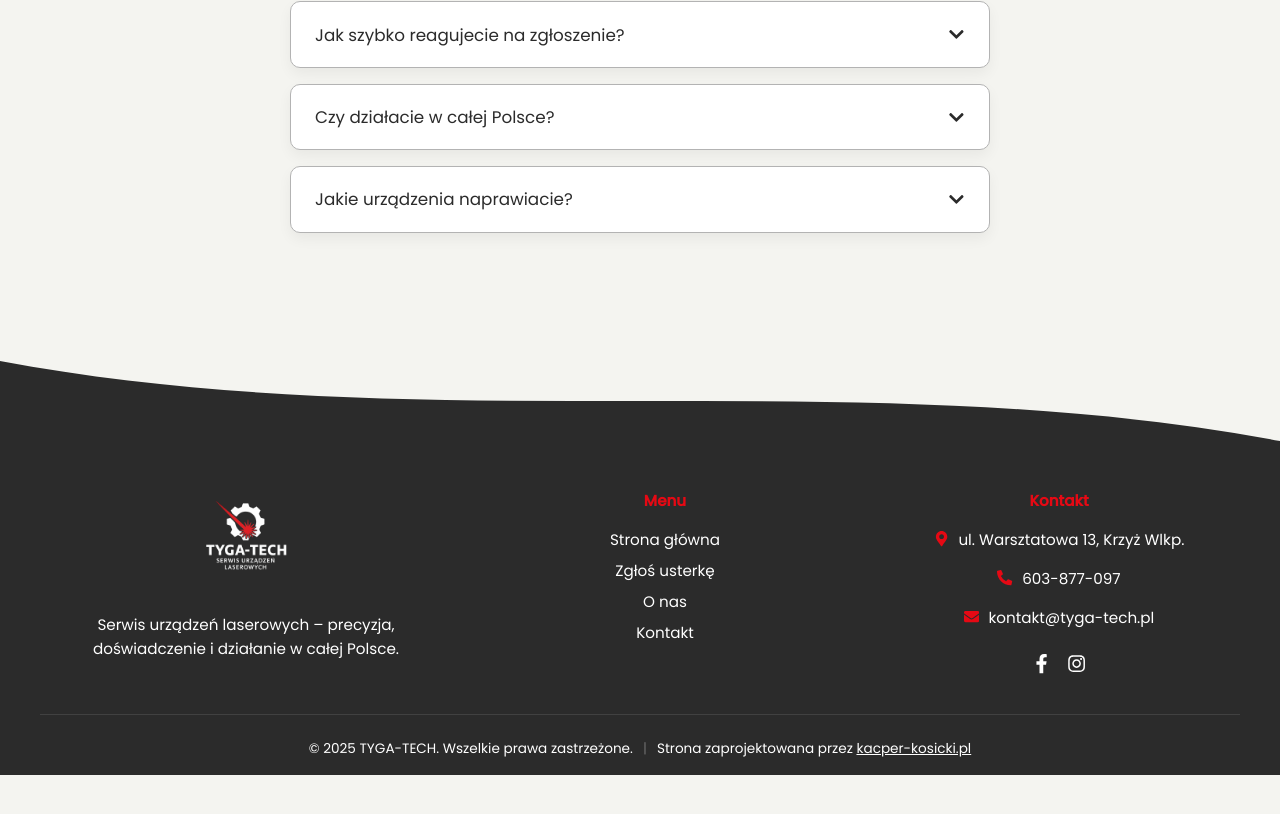
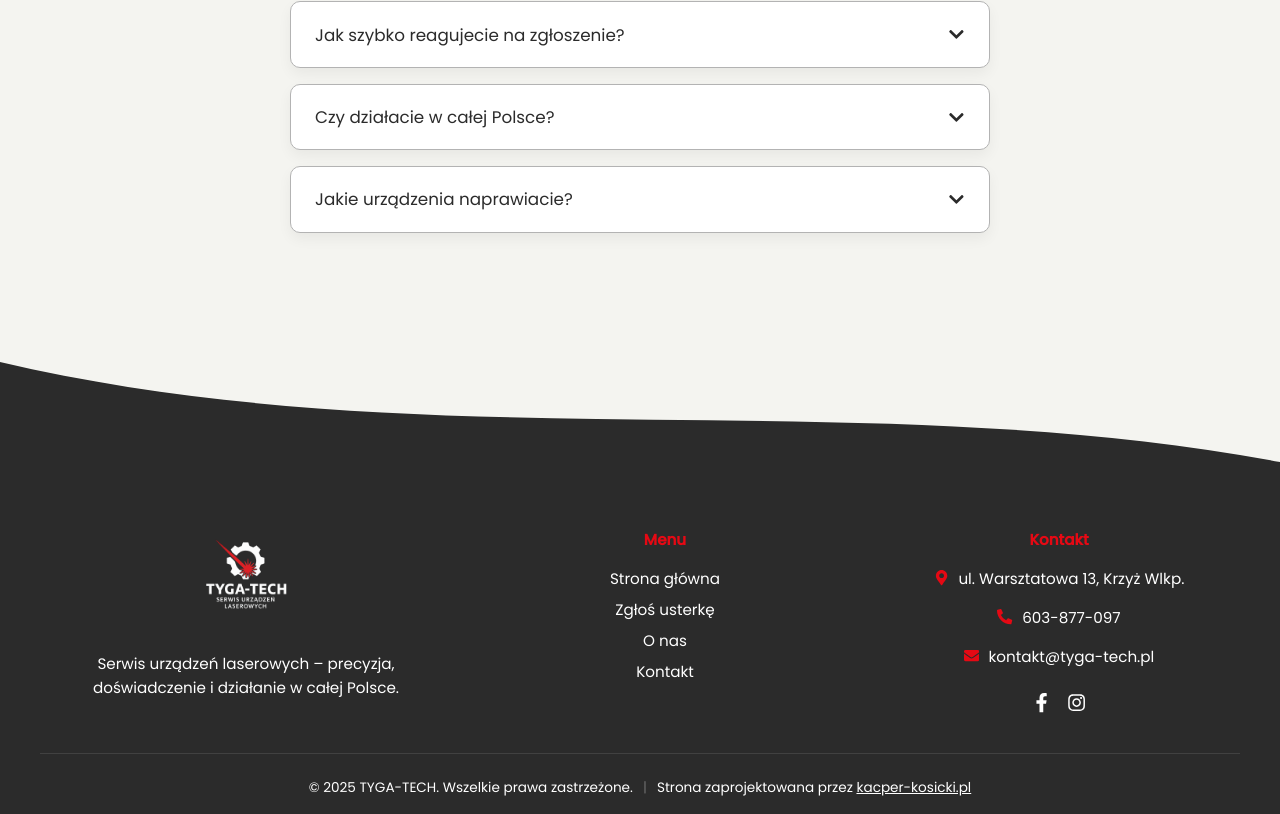
Before and after one commit to KacperKosicki/tyga-tech, a React (Create React App) app in the folder frontend/: page / in a window 1280 px wide. Shown: the part 2376-3190 px from the top of the page. Before the commit the page ends 3151 px from the top, so only its background shows below. Built offline with nearby package versions, Linux system fonts and the light colour scheme.

Commit message:
Uusniecie kreski w Footer.

```diff
--- a/frontend/src/components/Footer/Footer.jsx
+++ b/frontend/src/components/Footer/Footer.jsx
@@ -5,13 +5,6 @@ import { FaFacebookF, FaInstagram, FaPhoneAlt, FaEnvelope, FaMapMarkerAlt } from
 const Footer = () => {
   return (
     <footer className={styles.footer}>
-<div className={styles.waveTop}>
-  <svg viewBox="0 0 1440 80" preserveAspectRatio="none">
-    <path d="M0,0 C480,80 960,0 1440,80 L1440,0 L0,0 Z" />
-  </svg>
-</div>
-
-
       <div className={styles.top}>
         <div className={styles.logoSection}>
           <img src="/images/tyga-tech-logo-white.png" alt="TYGA-TECH" className={styles.logo} />
--- a/frontend/src/components/Footer/Footer.module.scss
+++ b/frontend/src/components/Footer/Footer.module.scss
@@ -4,8 +4,9 @@
   position: relative;
   background: $color-dark-bg;
   color: $color-text-light;
-  padding: 8rem 1.5rem 1rem;
+  padding: 3rem 1.5rem 1rem;
   font-size: 0.95rem;
+  margin-top: -1px; // niweluje linię nad stopką
 
   .top {
     display: flex;
@@ -122,25 +123,7 @@
   }
 }
 
-.waveTop {
-  position: absolute;
-  top: 0;
-  left: 0;
-  width: 100%;
-  height: 80px;
-  overflow: hidden;
-  line-height: 0;
-  z-index: 1;
-
-  svg {
-    display: block;
-    width: 100%; // <-- ZAMIANA z 100vw
-    height: 100%;
-    fill: $color-bg;
-  }
-}
-
-// ✅ MEDIA QUERY dla mobile
+// RWD
 @media (max-width: 768px) {
   .footer {
     .top {
--- a/frontend/src/pages/Home/Home.jsx
+++ b/frontend/src/pages/Home/Home.jsx
@@ -4,6 +4,7 @@ import InfoSection from '../../components/InfoSection/InfoSection';
 import MiniFAQ from '../../components/MiniFAQ/MiniFAQ';
 import StatsSection from '../../components/StatsSection/StatsSection';
 import HowWeWork from '../../components/HowWeWork/HowWeWork';
+import Footer from '../../components/Footer/Footer'; // dodaj jeśli jeszcze nie było
 
 const Home = () => {
   return (
@@ -15,6 +16,13 @@ const Home = () => {
         <HowWeWork />
         <MiniFAQ />
       </section>
+
+      {/* 🔻 FALA oddzielająca sekcje */}
+      <div className={styles.waveTop}>
+        <svg viewBox="0 0 1440 120" preserveAspectRatio="none">
+          <path d="M0,0 C480,100 960,20 1440,100 L1440,120 L0,120 Z" />
+        </svg>
+      </div>
     </>
   );
 };
--- a/frontend/src/pages/Home/Home.module.scss
+++ b/frontend/src/pages/Home/Home.module.scss
@@ -5,3 +5,19 @@
   color: $color-text;
   padding-bottom: 4rem;
 }
+
+.waveTop {
+  position: relative;
+  width: 100%;
+  height: 120px;
+  overflow: hidden;
+  line-height: 0;
+
+  svg {
+    display: block;
+    width: 100vw;
+    height: 100%;
+    fill: $color-dark-bg; // ← kolor tła Footer
+    transform: translateY(1px);
+  }
+}
```
